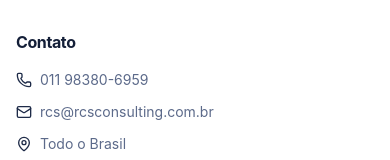
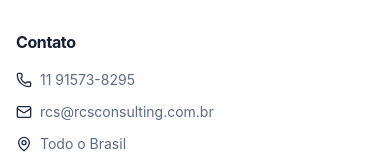
Before and after one commit to marcuswmc/rcs-consultoria-website, a Next.js app: page / in a window 390 px wide. Shown: the part 2744-2904 px from the top of the page. Built offline with nearby package versions, Linux system fonts and the light colour scheme.

Commit message:
fix: phone number

```diff
--- a/src/app/contato/page.tsx
+++ b/src/app/contato/page.tsx
@@ -128,7 +128,7 @@
              initial={{ opacity: 0, x: 20 }}
              animate={{ opacity: 1, x: 0 }}
              transition={{ duration: 0.5, delay: 0.2 }}
-             className="bg-white rounded-2xl md:rounded-[2rem] p-4 sm:p-6 md:p-10 shadow-2xl border border-border/50 w-full"
+             className="bg-white rounded-2xl md:rounded-4xl p-4 sm:p-6 md:p-10 shadow-2xl border border-border/50 w-full"
           >
             <div className="mb-6 md:mb-8">
               <h2 className="text-xl sm:text-2xl font-bold text-primary mb-2">Envie uma mensagem</h2>
--- a/src/components/Footer.tsx
+++ b/src/components/Footer.tsx
@@ -70,7 +70,7 @@
           <ul className="space-y-3 text-sm text-muted-foreground">
             <li className="flex items-center gap-2">
               <Phone className="h-4 w-4 text-primary" />
-              <span>011 98380-6959</span>
+              <span>11 91573-8295</span>
             </li>
             <li className="flex items-center gap-2">
               <Mail className="h-4 w-4 text-primary" />
```
